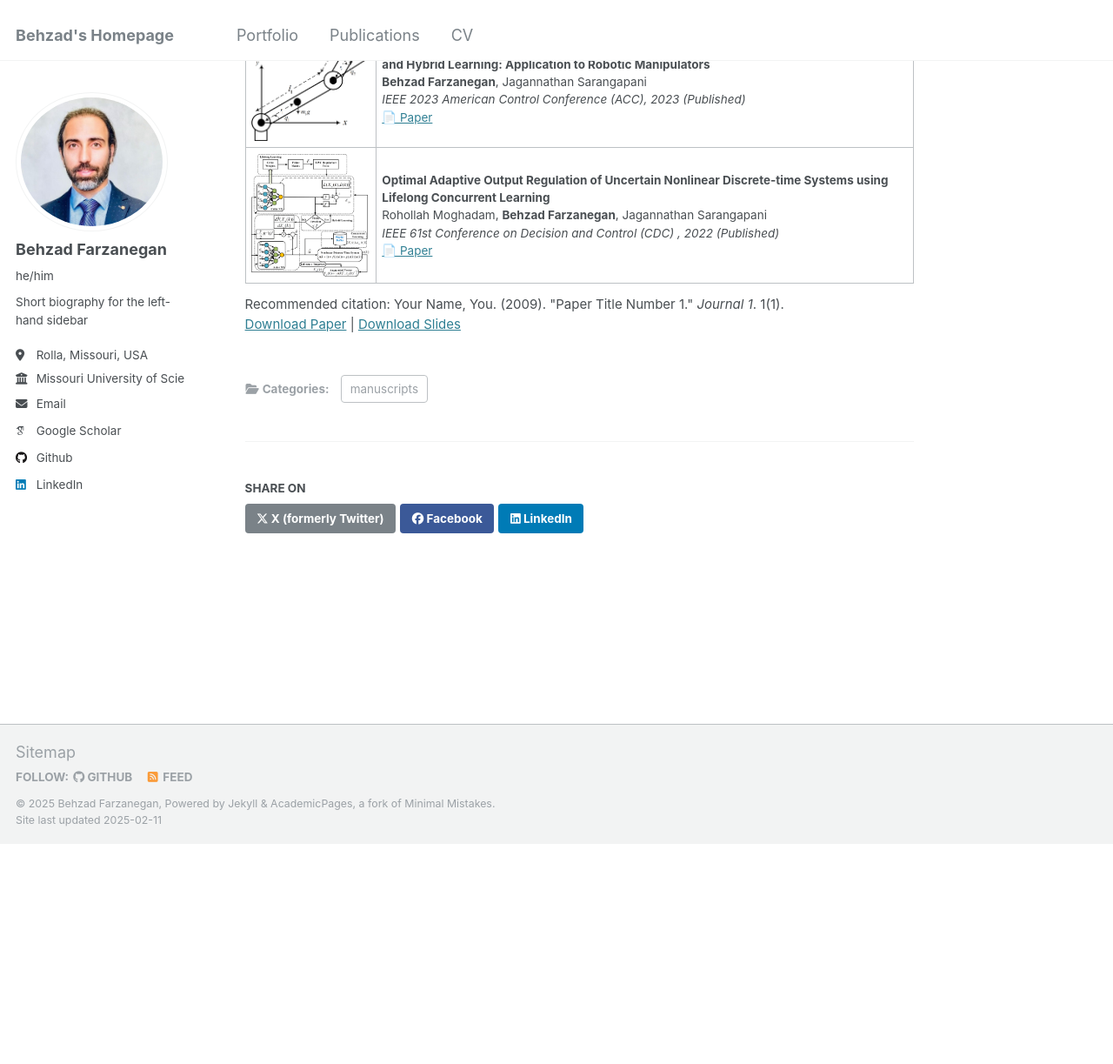
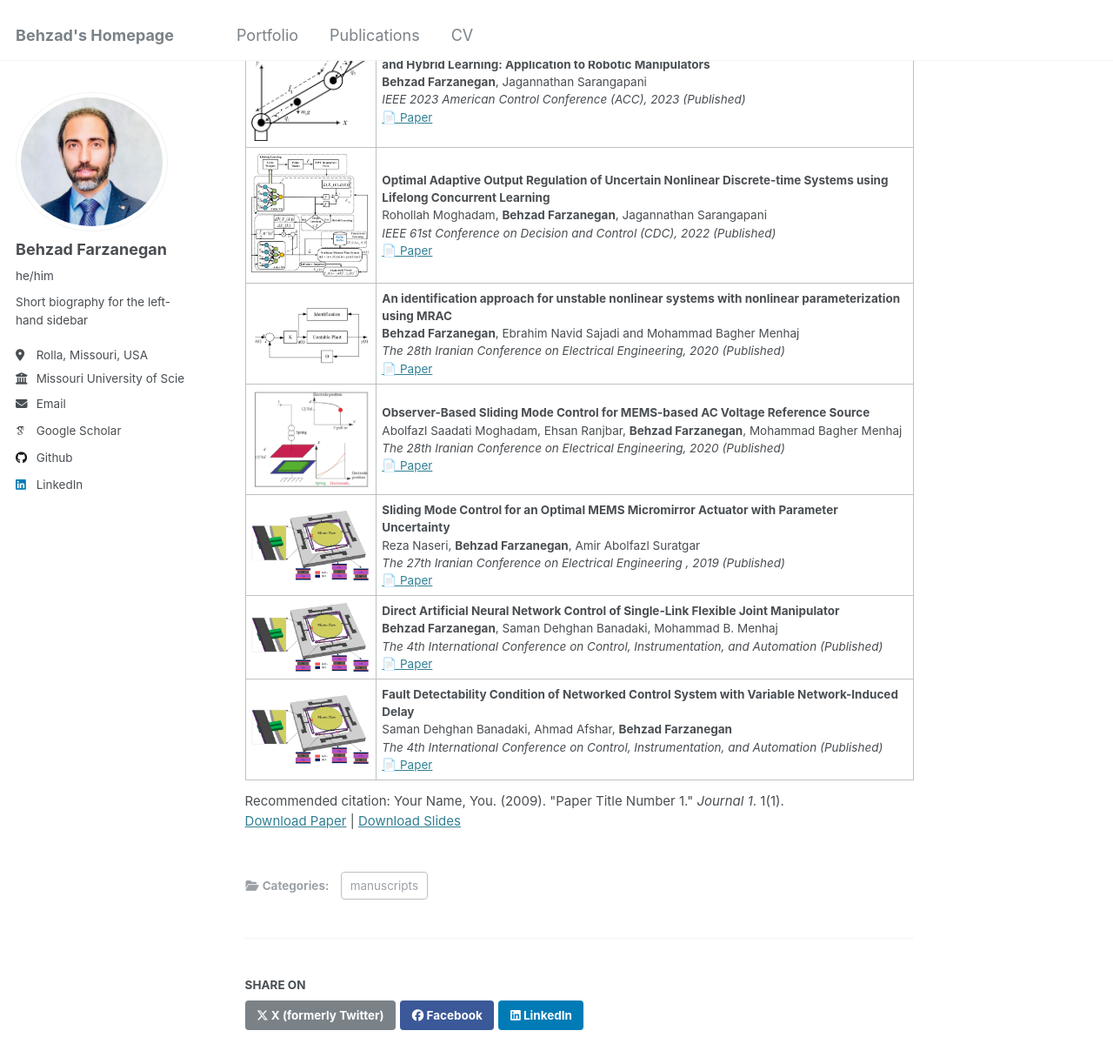
Before and after one commit to behzadfarzanegan/behzadfarzanegan.github.io, a Jekyll site: the page built from _publications/publications.md, in a window 1280 px wide and 1400 px high, scrolled down 2014 px. Shown: the top 1223 px of the window at 87% size. Built offline with Jekyll 4.4.1, drawn with Linux system fonts in a browser that asks for light colours; some web fonts are replaced; before the commit the page ends 2984 px from its top, so only the background shows below that.

Commit message:
Update publications.md

```diff
--- a/_publications/publications.md
+++ b/_publications/publications.md
@@ -266,12 +266,91 @@ citation: 'Your Name, You. (2009). &quot;Paper Title Number 1.&quot; <i>Journal
     <br>
       Rohollah Moghadam, <strong>Behzad Farzanegan</strong>, Jagannathan Sarangapani
     <br>
-    <em>IEEE 61st Conference on Decision and Control (CDC) , 2022 (Published)</em>
+    <em>IEEE 61st Conference on Decision and Control (CDC), 2022 (Published)</em>
     <br>
     <a href="https://ieeexplore.ieee.org/document/9993219">📄 Paper</a>
 </td>
 </tr>
 <!-- ======================================== -->
 
+<tr>
+<td width="150">
+    <img src="/images/MRAC.png" width="150">
+</td>
+<td>
+    <strong>An identification approach for unstable nonlinear systems with nonlinear parameterization using MRAC </strong>
+    <br>
+      <strong>Behzad Farzanegan</strong>, Ebrahim Navid Sajadi and Mohammad Bagher Menhaj
+    <br>
+    <em>The 28th Iranian Conference on Electrical Engineering, 2020 (Published)</em>
+    <br>
+    <a href="https://ieeexplore.ieee.org/document/9260758">📄 Paper</a>
+</td>
+</tr>
+<!-- ======================================== -->
 
+<tr>
+<td width="150">
+    <img src="/images/AC.png" width="150">
+</td>
+<td>
+    <strong>Observer-Based Sliding Mode Control for MEMS-based AC Voltage Reference Source </strong>
+    <br>
+      Abolfazl Saadati Moghadam, Ehsan Ranjbar, <strong>Behzad Farzanegan</strong>,  Mohammad Bagher Menhaj
+    <br>
+    <em>The 28th Iranian Conference on Electrical Engineering, 2020 (Published)</em>
+    <br>
+    <a href="https://ieeexplore.ieee.org/document/9260715">📄 Paper</a>
+</td>
+</tr>
+<!-- ======================================== -->
+
+<tr>
+<td width="150">
+    <img src="/images/mirror.png" width="150">
+</td>
+<td>
+    <strong>Sliding Mode Control for an Optimal MEMS Micromirror Actuator with Parameter Uncertainty </strong>
+    <br>
+      Reza Naseri,  <strong>Behzad Farzanegan</strong>, Amir Abolfazl Suratgar
+    <br>
+    <em>The 27th Iranian Conference on Electrical Engineering , 2019 (Published)</em>
+    <br>
+    <a href="https://ieeexplore.ieee.org/document/8786674">📄 Paper</a>
+</td>
+</tr>
+<!-- ======================================== -->
+
+
+<tr>
+<td width="150">
+    <img src="/images/mirror.png" width="150">
+</td>
+<td>
+    <strong>Direct Artificial Neural Network Control of Single-Link Flexible Joint Manipulator </strong>
+    <br>
+      <strong>Behzad Farzanegan</strong>, Saman Dehghan Banadaki, Mohammad B. Menhaj
+    <br>
+    <em>The 4th International Conference on Control, Instrumentation, and Automation (Published)</em>
+    <br>
+    <a href="https://ieeexplore.ieee.org/document/7483149">📄 Paper</a>
+</td>
+</tr>
+<!-- ======================================== -->
+
+<tr>
+<td width="150">
+    <img src="/images/mirror.png" width="150">
+</td>
+<td>
+    <strong>Fault Detectability Condition of Networked Control System with Variable Network-Induced Delay </strong>
+    <br>
+      Saman Dehghan Banadaki, Ahmad Afshar,  <strong>Behzad Farzanegan</strong>
+    <br>
+    <em>The 4th International Conference on Control, Instrumentation, and Automation (Published)</em>
+    <br>
+    <a href="https://ieeexplore.ieee.org/abstract/document/7483147">📄 Paper</a>
+</td>
+</tr>
+<!-- ======================================== -->
 </table>
```
